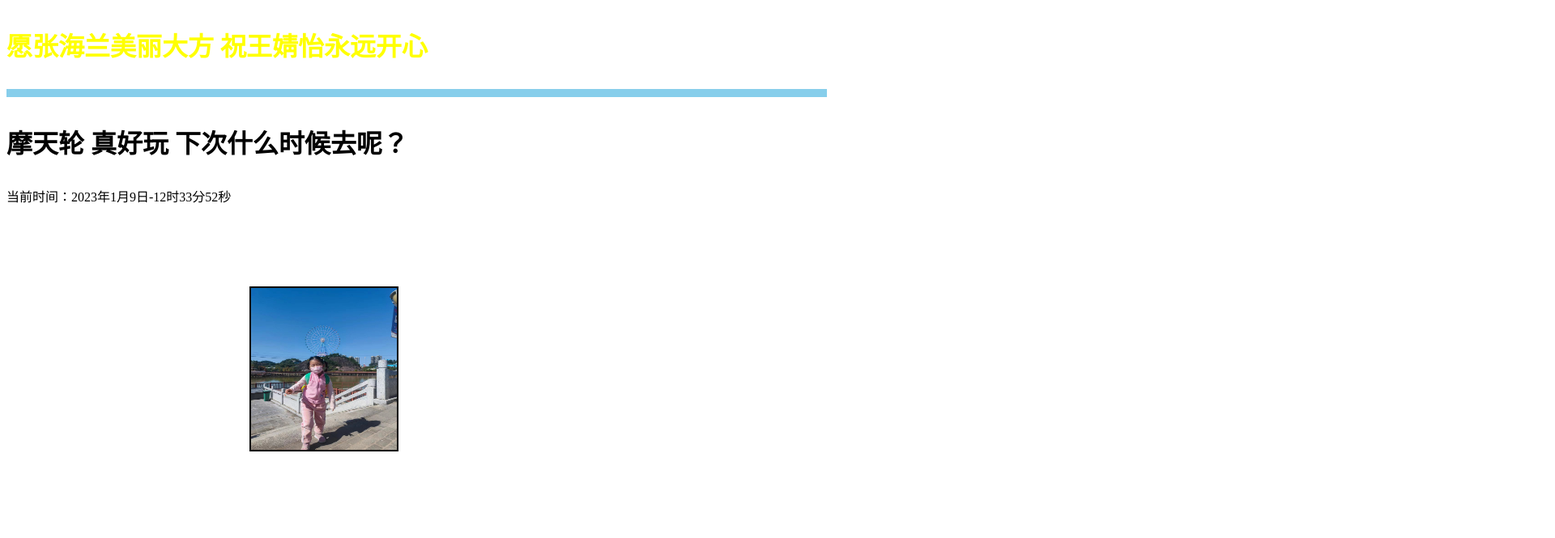
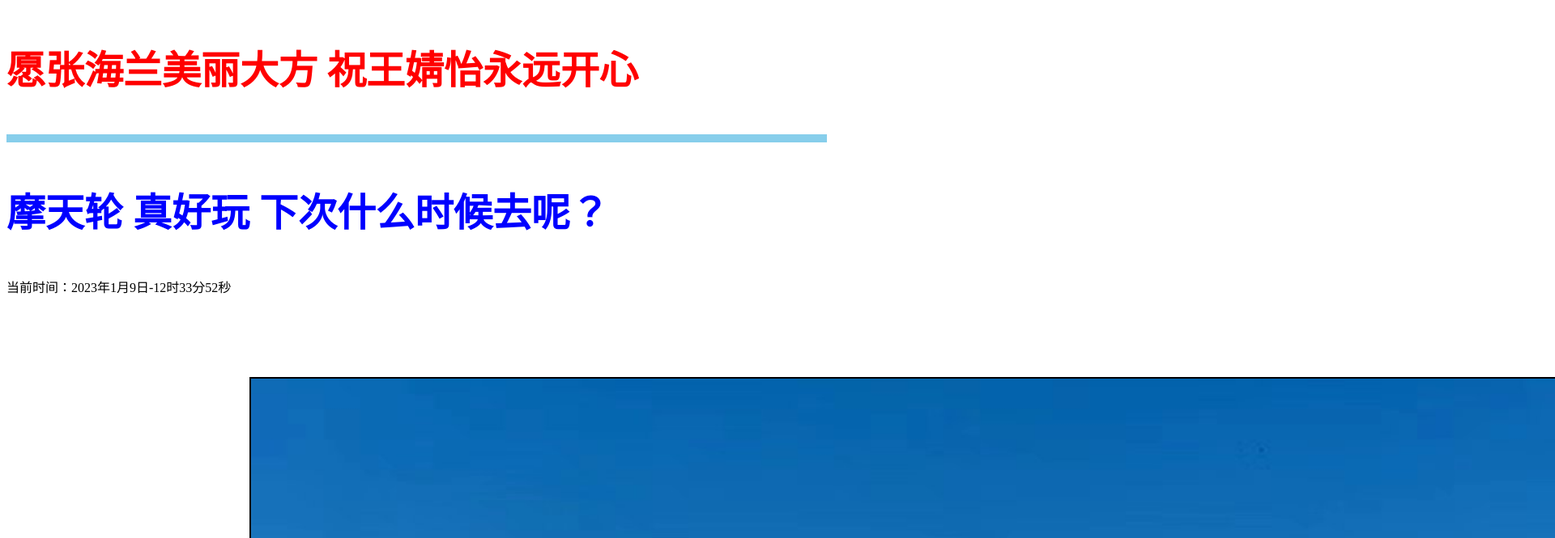
Before and after one commit to 200131130297/200131130297.github.io, a plain HTML site: page index.html in a window 1280 px wide. Shown: the top 665 px of the page at 81% size, 1920 px wide, since content can reach past the window. Drawn offline with Linux system fonts and the light colour scheme.

Commit message:
Update index.html
Signed-off-by: 王起超 <121530896+200131130297@users.noreply.github.com>

```diff
--- a/index.html
+++ b/index.html
@@ -7,16 +7,16 @@
         p{
             font-style: normal;
             font-weight: 800;
-            font-size: 200%;
-            font-family:"微软雅黑";
+            font-size: 300%;
+            font-family:"华文彩云";
         }
 </style>
 </head>
 
 <body>
-    <p><font color="yellow">愿张海兰美丽大方    祝王婧怡永远开心</font> </p>
+    <p><font color="red">愿张海兰美丽大方    祝王婧怡永远开心</font> </p>
     <hr color="skyblue" align="left" size="10px" width="80%"/>
-    <p><font color="black">摩天轮  真好玩 下次什么时候去呢？</font></p>
+    <p><font color="blue">摩天轮  真好玩 下次什么时候去呢？</font></p>
 
 <div class="showTime"></div>
 <script>
@@ -38,7 +38,7 @@
 </script>
 
    <div class="container">
-   <img class="img1" src="10000.jpg"/ height="200px" width="180px" border="2px" align="bottom" title="星高度" alt="替换文字的内容" hspace="300px" vspace="100px >
+   <img class="img1" src="10000.jpg"/ height="2000px" width="1800px" border="2px" align="bottom" title="星高度" alt="替换文字的内容" hspace="300px" vspace="100px >
 
     <body bgcolor="pink">
 </body>
```
